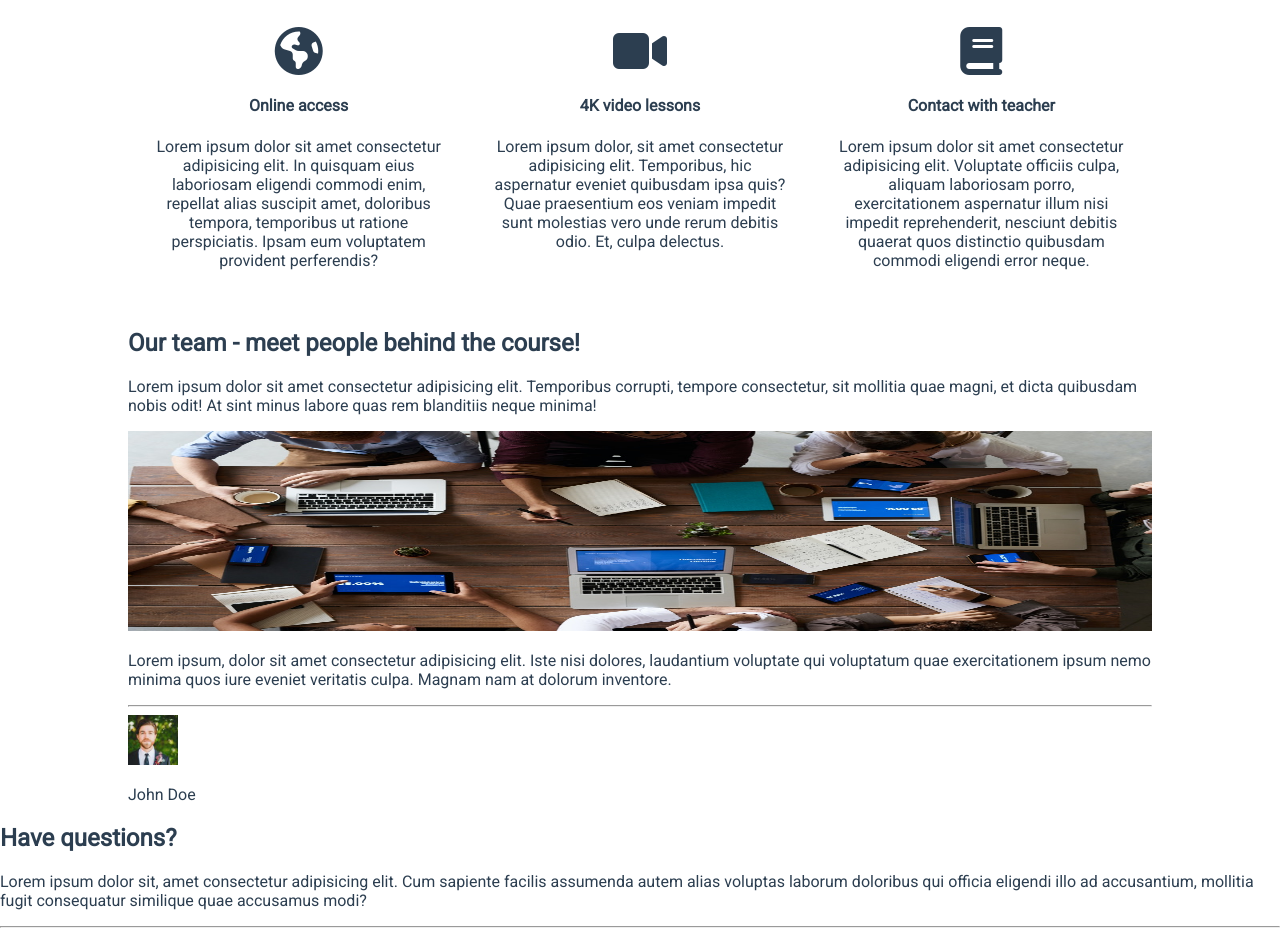
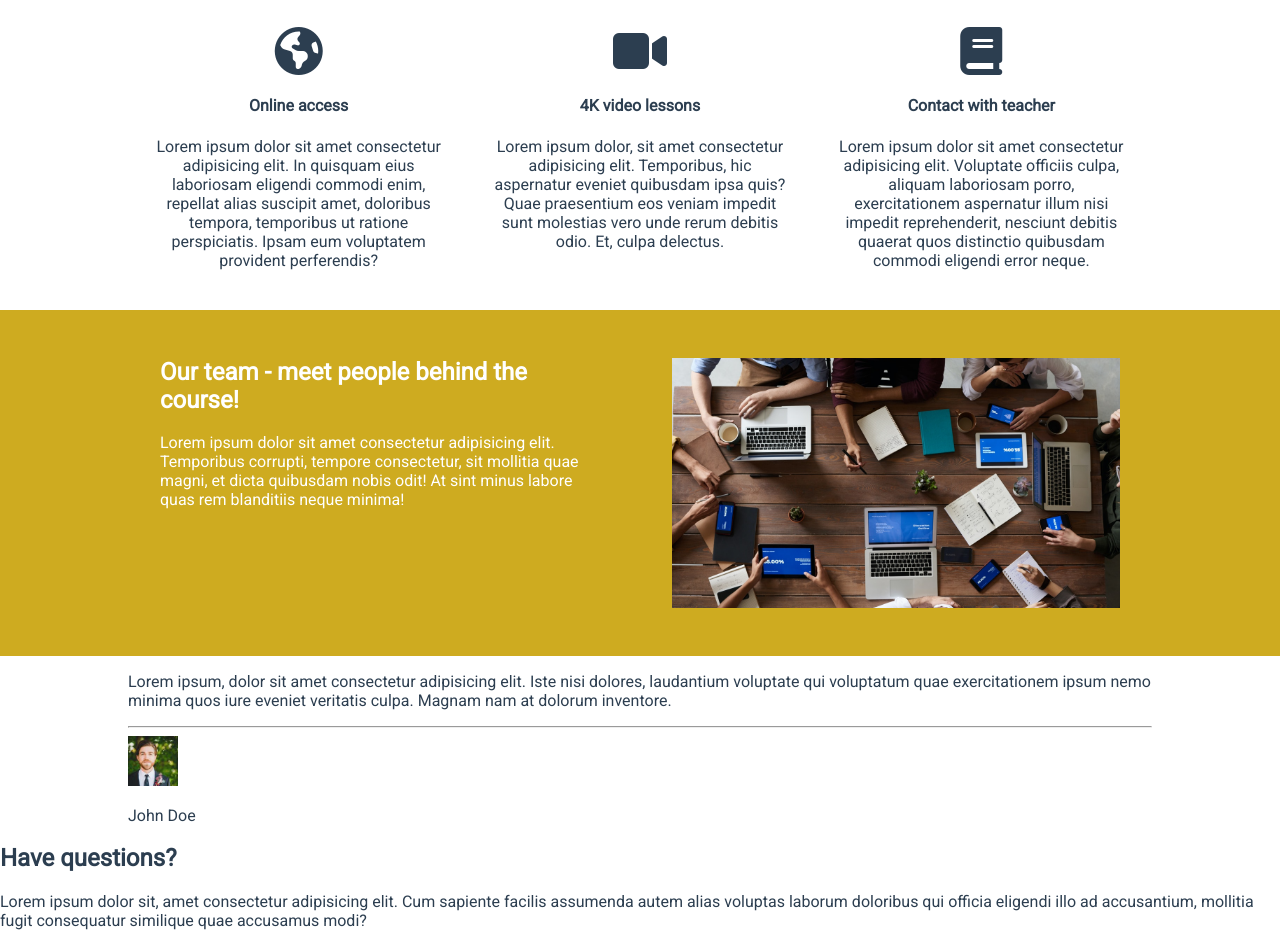
Before and after one commit to bdg-antek/project-0, a plain HTML site: page index.html in a window 1280 px wide. Shown: the part 479-1412 px from the top of the page. Drawn offline with Linux system fonts and the light colour scheme.

Commit message:
Styles for about created

```diff
--- a/css/style.css
+++ b/css/style.css
@@ -9,7 +9,7 @@ html, body {
 }
 
 a {
-    color: #f1c40f;
+    color: #fdd224;
     text-decoration: none;
 }
 
@@ -22,7 +22,7 @@ a {
     min-width: 200px;
     border: none;
     color: white;
-    background-color: #fdd224;
+    background-color: #ceab20;
     font-size: 1.5rem;
     padding: 0.5rem;
     cursor: pointer;
@@ -31,7 +31,6 @@ a {
 
 .cta-button:hover {
     background-color: #e9cf6a;
-
 }
 
 .cta-button--big {
@@ -120,3 +119,37 @@ a {
 }
 
 /* END OF FEATURES */
+
+/* ABOUT */
+
+.about {
+    padding: 3rem 0;
+    color: white;
+    background-color: #ceab20;
+
+}
+
+.about__container {
+    display: flex;
+        margin-top: 0;
+}
+
+.about__text, .about__image {
+    flex-basis: 50%;
+    padding: 0 2rem;
+}
+
+.about__header {
+    margin-top: 0;
+}
+
+.about__image-container {
+    width: 100%;
+    height: 250px;
+    background-image: url(../images/team.jpg);
+    background-position: center;
+    background-repeat: no-repeat;
+    background-size: cover;
+}
+
+/* END OF ABOUT */
--- a/index.html
+++ b/index.html
@@ -82,24 +82,23 @@
             </div>
         </div>
 
-        <div class="container" id="about">
-            <div>
-                <h2>Our team - meet people behind the course!</h2>
-                <p>
-                    Lorem ipsum dolor sit amet consectetur adipisicing elit.
-                    Temporibus corrupti, tempore consectetur, sit mollitia quae
-                    magni, et dicta quibusdam nobis odit! At sint minus labore
-                    quas rem blanditiis neque minima!
-                </p>
-            </div>
+        <div class="about" id="about">
+            <div class="about__container container">
+                <div class="about__text">
+                    <h2 class="about__header">
+                        Our team - meet people behind the course!
+                    </h2>
+                    <p class="about__description">
+                        Lorem ipsum dolor sit amet consectetur adipisicing elit.
+                        Temporibus corrupti, tempore consectetur, sit mollitia
+                        quae magni, et dicta quibusdam nobis odit! At sint minus
+                        labore quas rem blanditiis neque minima!
+                    </p>
+                </div>
 
-            <div>
-                <img
-                    src="./images/team.jpg"
-                    alt="Team photo"
-                    width="100%"
-                    height="200px"
-                />
+                <div class="about__image">
+                    <div class="about__image-container"></div>
+                </div>
             </div>
         </div>
 
```
